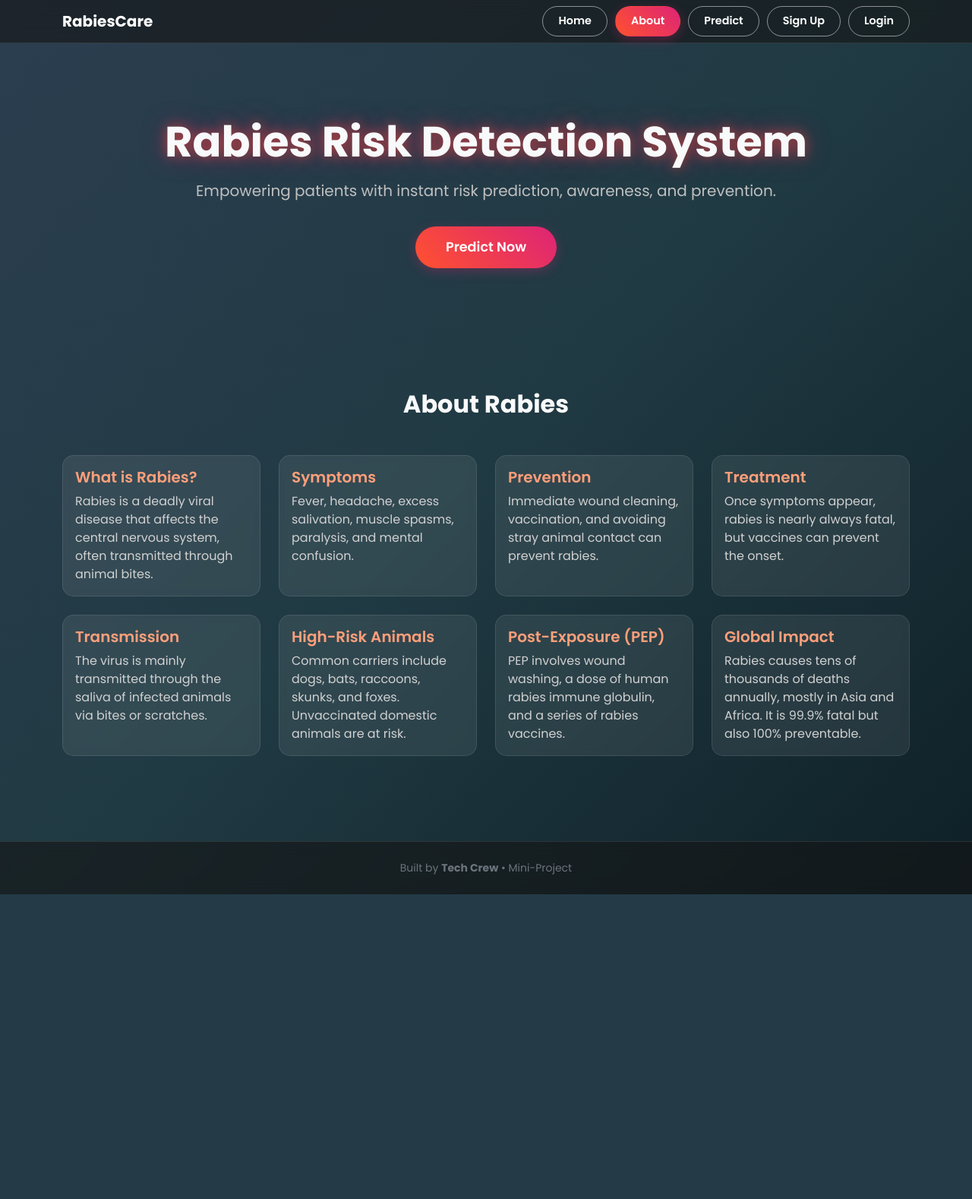
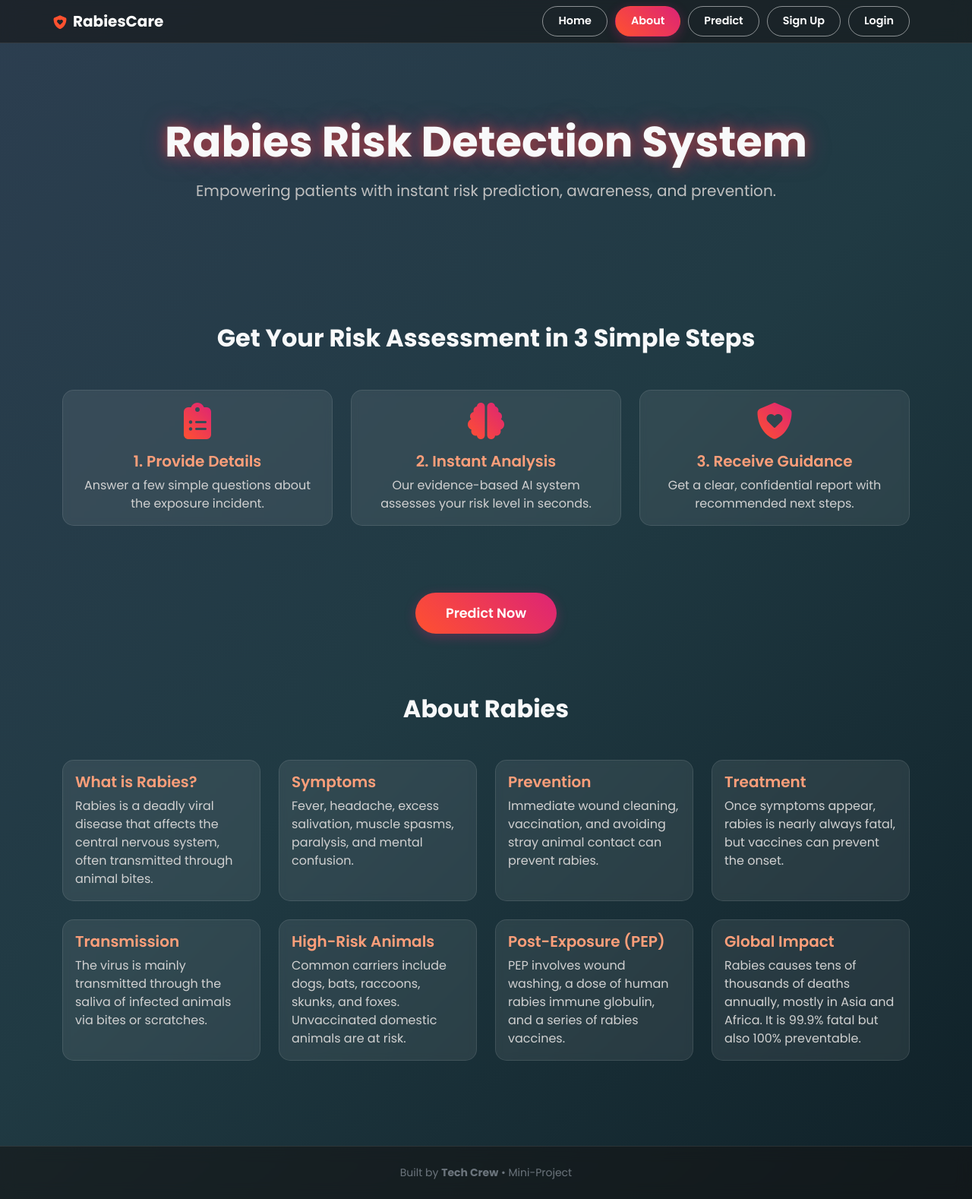
Before and after one commit to naishsayed/rabies-prediction, a Flask app: page / in a window 1280 px wide. Shown: the whole page at 76% size. Before the commit the page ends 1177 px from the top, so only its background shows below. Run offline with Flask 3, Linux system fonts and the light colour scheme.

Commit message:
added logo's to RabiesCare and RabiesPredictionSystem, solved the error of the form with not clicking error

```diff
--- a/backend/static/css/home.css
+++ b/backend/static/css/home.css
@@ -19,6 +19,26 @@ body {
     top: -100px;
 }
 
+/* === LOGO & BRAND STYLING (FINAL FIX) === */
+/* Applies a solid, vibrant color to the prediction page title and icon */
+.predict-page-container .text-glow {
+    color: #ff512f; /* Using the bright color from the gradient */
+    text-shadow: 0 0 20px rgba(255, 81, 47, .45); /* Adjusted glow color */
+}
+/* Styles for the "RabiesCare" logo in the navbar */
+.navbar-brand {
+    font-size: 1.25rem;
+    transition: all 0.2s ease-in-out;
+}
+.navbar-brand:hover {
+    filter: brightness(1.2);
+}
+.navbar-brand i {
+    font-size: 0.9em;
+    vertical-align: -1px;
+    color: #ff512f; /* Applies the vibrant color to the icon */
+}
+
 /* === Buttons (Shared Styles) === */
 .btn {
     padding: 10px 25px; border: none; border-radius: 50px; font-weight: 600; color: white !important;
@@ -37,43 +57,55 @@ body {
 .hero { padding: 12vh 0; }
 .hero h1 { text-shadow: 0 0 15px rgba(255, 81, 47, 0.5), 0 0 30px rgba(221, 36, 118, 0.5); }
 .hero .lead { color: #c0c0c0; margin-top: 1rem; }
-.hero .btn { padding: 14px 40px; font-size: 1.1rem; margin-top: 1.5rem; }
+.hero .btn, .btn-predict-main {
+    padding: 14px 40px;
+    font-size: 1.1rem;
+    margin-top: 1.5rem;
+}
 
-/* === Information Section === */
-.info-section { padding: 8vh 0; }
-.info-section h2 { font-weight: 700; }
-.info-section .card {
+/* === Shared Card Styles for Info & How-It-Works Sections === */
+.info-section, .how-it-works-section {
+    padding: 8vh 0;
+}
+.info-section h2, .how-it-works-section h2 {
+    font-weight: 700;
+}
+.info-section .card, .how-it-works-section .card {
     background: rgba(255, 255, 255, 0.08); border-radius: 15px; border: 1px solid rgba(255, 255, 255, 0.1);
     backdrop-filter: blur(5px); overflow: hidden; position: relative;
     transition: transform 0.3s ease, box-shadow 0.3s ease;
 }
-
-.info-section .card:hover,
-.info-section .card.touch-active {
+.info-section .card:hover, .info-section .card.touch-active, .how-it-works-section .card:hover {
     transform: translateY(-8px);
     box-shadow: 0 10px 25px rgba(255, 81, 47, 0.2);
 }
-
-.info-section .card::before {
+.info-section .card::before, .how-it-works-section .card::before {
     content: ""; position: absolute; top: 0; left: 0; width: 100%; height: 100%;
     background: radial-gradient(circle at var(--mouse-x) var(--mouse-y), rgba(255, 81, 47, 0.4), rgba(221, 36, 118, 0.4), transparent 60%);
     opacity: 0; transition: opacity 0.3s ease; z-index: 1;
 }
-
-.info-section .card:hover::before,
-.info-section .card.touch-active::before {
+.info-section .card:hover::before, .info-section .card.touch-active::before, .how-it-works-section .card:hover::before {
     opacity: 1;
 }
-
-.info-section .card .card-body { position: relative; z-index: 2; }
-.info-section .card .card-title { color: #ff9f7a; font-weight: 600; }
-.info-section .card .card-text { color: #d1d1d1; }
+.info-section .card .card-body, .how-it-works-section .card .card-body {
+    position: relative; z-index: 2;
+}
+.info-section .card .card-title, .how-it-works-section .card .card-title {
+    color: #ff9f7a; font-weight: 600;
+}
+.info-section .card .card-text, .how-it-works-section .card .card-text {
+    color: #d1d1d1;
+}
+.how-it-works-section .step-icon {
+    background: linear-gradient(45deg, #ff512f, #dd2476);
+    -webkit-background-clip: text;
+    -webkit-text-fill-color: transparent;
+    background-clip: text;
+    display: inline-block;
+}
 
 /* === PREDICTION PAGE SPECIFIC STYLES === */
 .predict-page-container { padding-top: 5rem; padding-bottom: 5rem; }
-.predict-page-container .text-glow { text-shadow: 0 0 20px rgba(255, 120, 160, .35); }
-
-/* Styles for ALL .glass-card elements on the prediction page */
 .predict-page-container .glass-card {
     background: rgba(255, 255, 255, 0.08);
     border: 1px solid rgba(255, 255, 255, 0.1);
@@ -84,32 +116,25 @@ body {
     position: relative;
     transition: transform 0.3s ease, box-shadow 0.3s ease;
 }
-
 .predict-page-container .glass-card:hover {
     transform: translateY(-8px);
     box-shadow: 0 10px 25px rgba(255, 81, 47, 0.2);
 }
-
 .predict-page-container .glass-card::before {
     content: ""; position: absolute; top: 0; left: 0; width: 100%; height: 100%;
     background: radial-gradient(circle at var(--mouse-x) var(--mouse-y), rgba(255, 81, 47, 0.4), rgba(221, 36, 118, 0.4), transparent 60%);
     opacity: 0; transition: opacity 0.3s ease; z-index: 1;
 }
-
 .predict-page-container .glass-card:hover::before {
     opacity: 1;
 }
-
-/* FINAL FIX: Correctly targets the h5 title and list items in the First-Aid card */
 .predict-page-container .glass-card h5 {
     color: #ff9f7a;
     font-weight: 600;
 }
-
 .predict-page-container .glass-card ul li {
     color: #d1d1d1;
 }
-
 .predict-page-container .btn-gradient {
   background: linear-gradient(90deg, #ff416c, #ff4b2b); border: none; color: #fff !important; font-weight: 600;
   padding: 10px 16px; border-radius: 10px;
@@ -129,12 +154,10 @@ body {
     background: rgba(0,0,0,0.6); backdrop-filter: blur(5px);
     display: none; align-items: center; justify-content: center;
 }
-
 /* === Footer === */
 footer {
     background: rgba(20, 20, 20, 0.6); backdrop-filter: blur(10px); border-top: 1px solid rgba(255, 255, 255, 0.1);
 }
-
 /* === Mobile Responsiveness Rules === */
 @media (max-width: 991.98px) {
     .navbar-nav {
@@ -156,3 +179,12 @@ footer {
         text-align: center;
     }
 }
+/* === CRITICAL FIX for Form Interaction === */
+.predict-page-container .glass-card > * {
+    position: relative;
+    z-index: 2;
+}
+/* This removes the default left padding from the container, moving the brand left */
+.navbar .container {
+    padding-left: 0;
+}
--- a/backend/templates/base.html
+++ b/backend/templates/base.html
@@ -9,13 +9,14 @@
   <link href="https://cdnjs.cloudflare.com/ajax/libs/font-awesome/6.5.2/css/all.min.css" rel="stylesheet">
   <link href="https://fonts.googleapis.com/css2?family=Poppins:wght@400;600;700&display=swap" rel="stylesheet">
   <link rel="stylesheet" href="{{ url_for('static', filename='css/home.css') }}">
+  <link rel="stylesheet" href="https://cdn.jsdelivr.net/npm/bootstrap-icons@1.11.3/font/bootstrap-icons.min.css">
 </head>
 
 <body>
 
   <nav class="navbar navbar-expand-lg navbar-dark sticky-top">
     <div class="container">
-      <a class="navbar-brand fw-bold" href="{{ url_for('home') }}">RabiesCare</a>
+      <a class="navbar-brand fw-bold" href="{{ url_for('home') }}"><i class="fa-solid fa-shield-heart me-2"></i>RabiesCare</a>
       <button class="navbar-toggler" type="button" data-bs-toggle="collapse" data-bs-target="#navbarNav">
         <span class="navbar-toggler-icon"></span>
       </button>
--- a/backend/templates/home.html
+++ b/backend/templates/home.html
@@ -1,7 +1,7 @@
 <!doctype html>
 <html lang="en">
 <head>
-  <meta charset="utf-8">
+  <meta charset="utf-t">
   <title>RabiesCare - Home</title>
   <meta name="viewport" content="width=device-width, initial-scale=1">
 
@@ -15,7 +15,7 @@
 
   <nav class="navbar navbar-expand-lg navbar-dark sticky-top">
     <div class="container">
-      <a class="navbar-brand fw-bold" href="/">RabiesCare</a>
+      <a class="navbar-brand fw-bold" href="/"><i class="fa-solid fa-shield-heart me-2"></i>RabiesCare</a>
       <button class="navbar-toggler" type="button" data-bs-toggle="collapse" data-bs-target="#navbarNav">
         <span class="navbar-toggler-icon"></span>
       </button>
@@ -53,8 +53,54 @@
     <section class="hero text-center text-light" id="home">
         <h1 class="display-4 fw-bold">Rabies Risk Detection System</h1>
         <p class="lead">Empowering patients with instant risk prediction, awareness, and prevention.</p>
-        <a href="/predict" class="btn mt-3">Predict Now</a>
+        </section>
+
+    <section class="how-it-works-section text-light py-5">
+        <h2 class="text-center mb-5">Get Your Risk Assessment in 3 Simple Steps</h2>
+        <div class="row g-4 justify-content-center">
+
+            <div class="col-md-6 col-lg-4">
+                <div class="card h-100 fade-in text-center">
+                    <div class="card-body">
+                        <div class="step-icon mb-3">
+                            <i class="fa-solid fa-clipboard-list fa-3x"></i>
+                        </div>
+                        <h5 class="card-title">1. Provide Details</h5>
+                        <p class="card-text">Answer a few simple questions about the exposure incident.</p>
+                    </div>
+                </div>
+            </div>
+
+            <div class="col-md-6 col-lg-4">
+                <div class="card h-100 fade-in text-center">
+                    <div class="card-body">
+                        <div class="step-icon mb-3">
+                            <i class="fa-solid fa-brain fa-3x"></i>
+                        </div>
+                        <h5 class="card-title">2. Instant Analysis</h5>
+                        <p class="card-text">Our evidence-based AI system assesses your risk level in seconds.</p>
+                    </div>
+                </div>
+            </div>
+
+            <div class="col-md-6 col-lg-4">
+                <div class="card h-100 fade-in text-center">
+                    <div class="card-body">
+                        <div class="step-icon mb-3">
+                            <i class="fa-solid fa-shield-heart fa-3x"></i>
+                        </div>
+                        <h5 class="card-title">3. Receive Guidance</h5>
+                        <p class="card-text">Get a clear, confidential report with recommended next steps.</p>
+                    </div>
+                </div>
+            </div>
+
+        </div>
     </section>
+
+    <div class="text-center py-3">
+      <a href="/predict" class="btn btn-predict-main">Predict Now</a>
+    </div>
 
     <section class="info-section text-light" id="about">
         <h2 class="text-center mb-5">About Rabies</h2>
@@ -101,7 +147,7 @@
     cards.forEach(card => observer.observe(card));
 
     // This script powers the "Aurora" card effect
-    document.querySelectorAll('.info-section .card').forEach(card => {
+    document.querySelectorAll('.info-section .card, .how-it-works-section .card').forEach(card => {
         card.addEventListener('mousemove', e => {
             const rect = card.getBoundingClientRect();
             const x = e.clientX - rect.left;
--- a/backend/templates/index.html
+++ b/backend/templates/index.html
@@ -4,8 +4,9 @@
 
 {% block content %}
 <div class="container predict-page-container">
+
   <div class="text-center mb-4">
-    <h1 class="display-6 fw-bold text-glow">🐾 Rabies Risk Prediction</h1>
+    <h1 class="display-6 fw-bold text-glow"><i class="bi bi-virus me-2"></i>Rabies Risk Prediction</h1>
     <p class="text-secondary mb-0">User-Friendly • Evidence-Based AI • Clear Risk Insights</p>
   </div>
 
```
